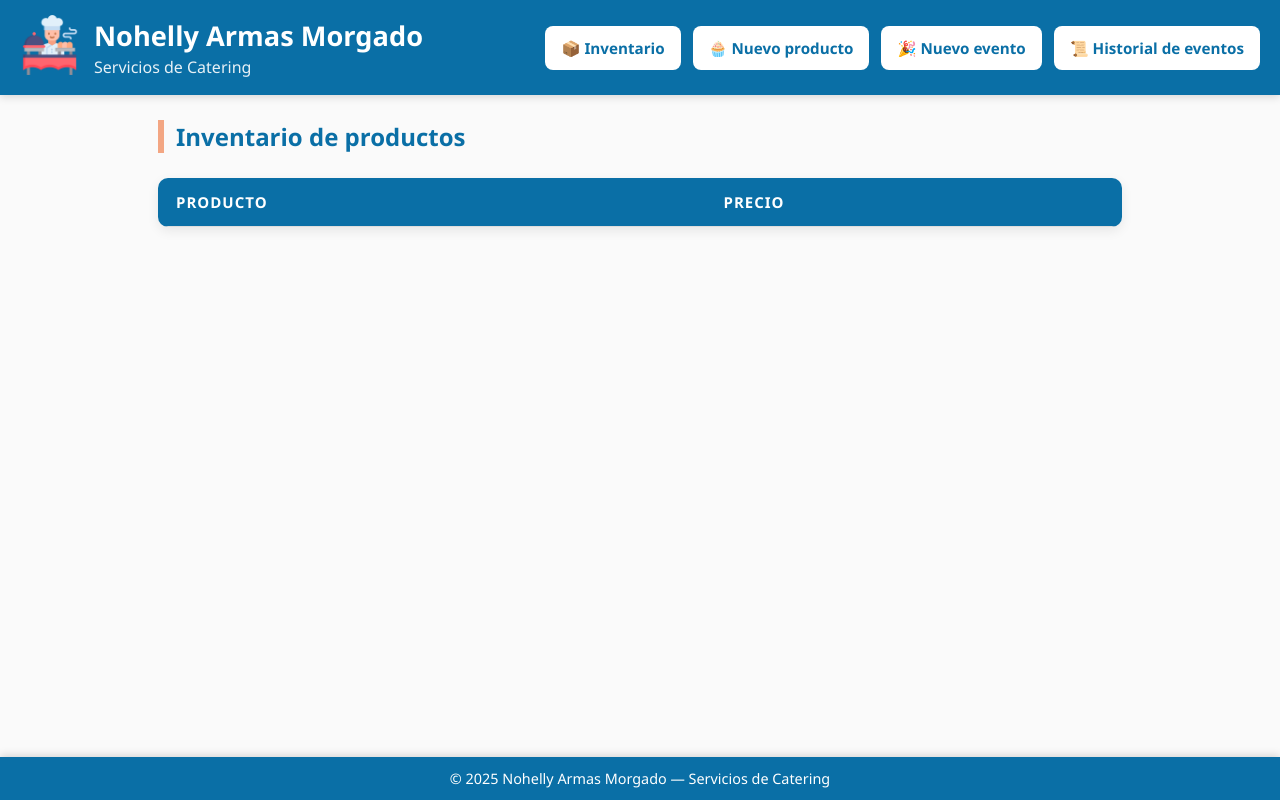
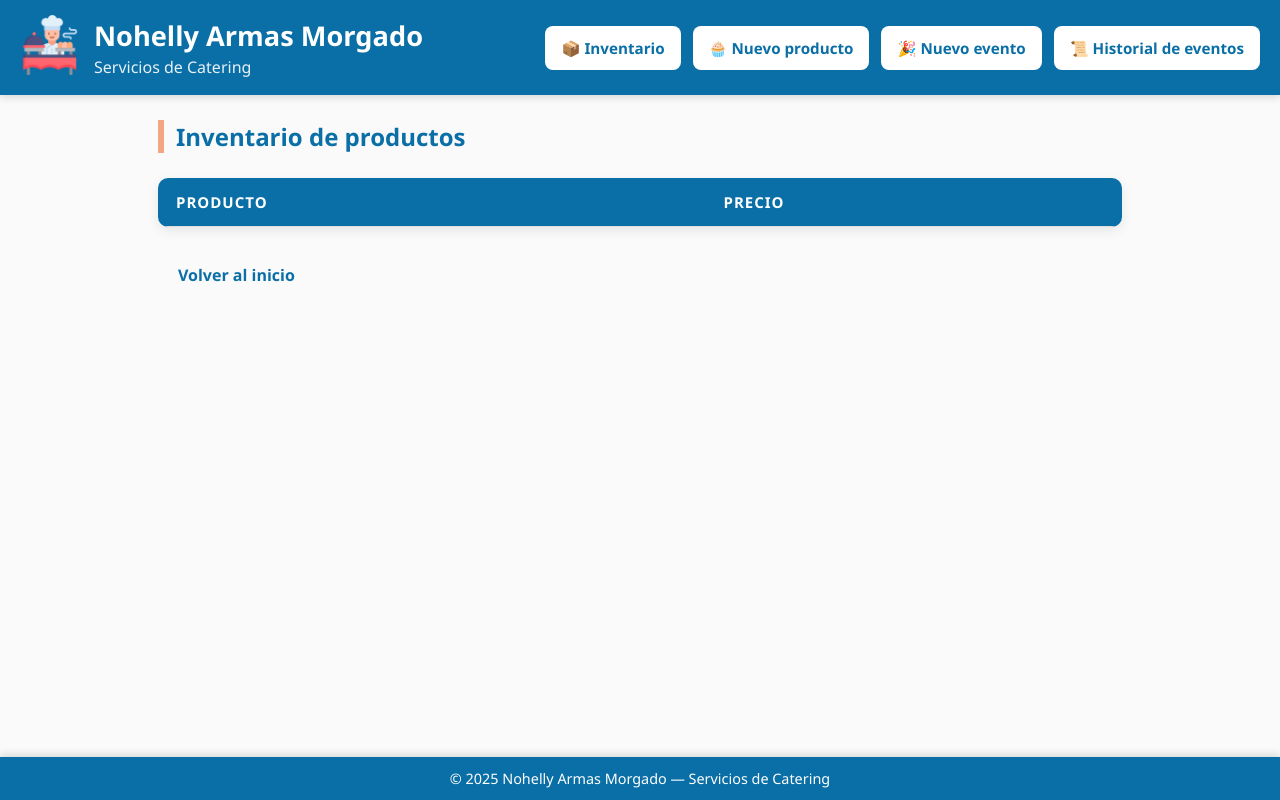
Before and after one commit to JJtrS21/Mesas_de_dulces, a website: page src/public/html/inventario.html in a window 1280 px wide. Drawn offline with Linux system fonts and the light colour scheme; no server answers.

Commit message:
inventario.html
Agregación del botón de volver al inicio

```diff
--- a/src/public/html/inventario.html
+++ b/src/public/html/inventario.html
@@ -43,6 +43,10 @@
       <!-- Mensaje de confirmación -->
       <p id="mensaje" style="color: green; font-weight: bold;"></p>
     </section>
+    <!--Boton-->
+    <div class="botones">
+      <a href="/" class="btn-link">Volver al inicio</a>
+    </div>
   </main>
 
   <footer>
```
